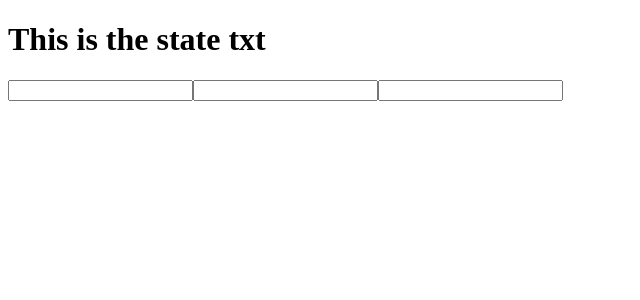
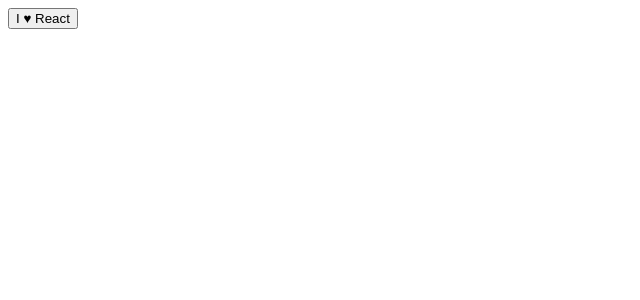
Before and after one commit to felixacdc/start_using_react, a React (Create React App) app in the folder react-app/: page / in a window 1280 px wide. Shown: the top 300 px of the page, without its empty margins (0-640 px from the left). Built offline with nearby package versions, Linux system fonts and the light colour scheme.

Commit message:
[add] Accessing child properties

```diff
--- a/react-app/src/App.js
+++ b/react-app/src/App.js
@@ -36,28 +36,42 @@
 //   txt: "This is the default txt"
 // }
 
+// class App extends React.Component {
+//   constructor(){
+//     super();
+//     this.state = {
+//       txt: 'This is the state txt'
+//     }
+//   }
+//   update(e) {
+//     this.setState({txt: e.target.value})
+//   }
+//   render() {
+//     return (
+//       <div>
+//         <h1>{this.state.txt}</h1>
+//         <Widget update={this.update.bind(this)} />
+//         <Widget update={this.update.bind(this)} />
+//         <Widget update={this.update.bind(this)} />
+//       </div>
+//     )
+//   }
+// }
+
+// const Widget = (props) => <input type="text" onChange={props.update} />
+
 class App extends React.Component {
-  constructor(){
-    super();
-    this.state = {
-      txt: 'This is the state txt'
-    }
-  }
-  update(e) {
-    this.setState({txt: e.target.value})
-  }
   render() {
-    return (
-      <div>
-        <h1>{this.state.txt}</h1>
-        <Widget update={this.update.bind(this)} />
-        <Widget update={this.update.bind(this)} />
-        <Widget update={this.update.bind(this)} />
-      </div>
-    )
+    return <Button>I <Heart /> React</Button>;
   }
 }
 
-const Widget = (props) => <input type="text" onChange={props.update} />
+const Button = (props) => <button>{props.children}</button>
+
+class Heart extends React.Component {
+  render() {
+    return <span>&hearts;</span>
+  }
+}
 
 export default App;
```
